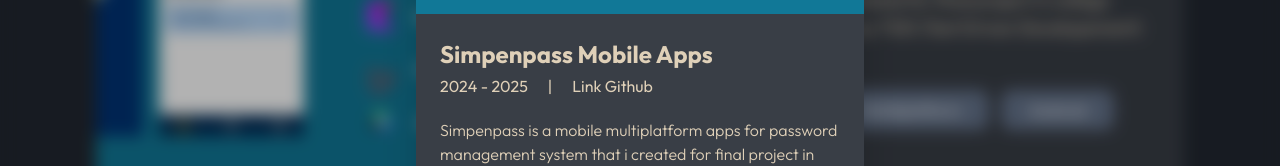
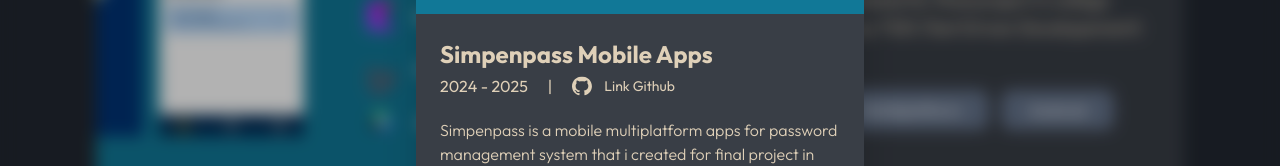
Before and after one commit to admalfrizi/new-porto-web, a Next.js app: page /projects in a window 1280 px wide. Both pictures are taken after a click on the element 888 px from the left and 400 px from the top of the page. Shown: the part 386-552 px from the top of the page. Built offline with nearby package versions, Linux system fonts and the light colour scheme.

Commit message:
add link github in project porto detail

```diff
--- a/src/components/PortoDetailModal.tsx
+++ b/src/components/PortoDetailModal.tsx
@@ -4,6 +4,30 @@
 interface PortoDetailModalProps {
     data: MyProjects
     onClose: () => void;
+}
+
+const LinkGithub = ({linkGithub} : { linkGithub ?: string }) => {
+    if (linkGithub)
+    {
+        return (
+            <>
+                <span>|</span>
+                <a className='flex flex-row space-x-3 items-center' href={linkGithub}>
+                        <Image src={'/icons/github_ic.svg'} alt={''} className='w-5 h-5 max-sm:w-6 max-sm:h-6 max-[768px]:w-8 max-[768px]:h-8' width={40} height={40}/>
+                    <p className='font-main max-sm:text-sm max-[768px]:text-md max-[1024px]:text-lg lg:text-sm'>Link Github</p>
+                </a>
+            </>
+        )
+    }
+    else
+    {
+        return (
+            <>
+            </>
+        )
+
+    }
+
 }
 
 export default function PortoDetailModal({data, onClose}: PortoDetailModalProps) {
@@ -60,8 +84,7 @@
                         </h2>
                         <div className="flex flex-wrap gap-x-5 justify-start pt-1 pb-4">
                             <p>{data.years}</p>
-                            |
-                            <p>Link Github</p>
+                            <LinkGithub linkGithub={data.linkGithub}/>
                         </div>
                         <p className="mt-1 text-base font-light">{data.desc}</p>
                         {/* <p className="mt-4 text-left text-gray-700">{user.bio}</p> */}
--- a/src/data/projects_data.ts
+++ b/src/data/projects_data.ts
@@ -65,7 +65,7 @@
         years: "2023",
         techStack: ["Wordpress", "Divi", "PHP"],
         linkGithub: "",
-        desc: "Simpenpass is a mobile multiplatform apps for password management system that i created for final project in college thesis and also to redefining my TDD (Test Driven Developement) scope when developing app"
+        desc: `This is the official portal for the Human Resources Bureau (BSDM) at Universitas Dian Nuswantoro (UDINUS), serving all lecturers and staff. It provides comprehensive information on recruitment, compensation, benefits, performance, and university policies. Access all administrative services and professional development resources in one central hub.`
     },
     {
         projectName: "NeoSimpeg UDINUS",
@@ -73,7 +73,7 @@
         years: "2024",
         techStack: ["Codeigniter4", "PHP", "MySQL", "jQuery", "Bootstrap"],
         linkGithub: "",
-        desc: "Wastetrack+ is a mobile apps for waste management system for managing waste garbage in semarang city, the apps is developed for KKI programs from campus which i followed by. this apps is designed as dashboard system...."
+        desc: `Engineered and optimized a Lecturer Data Management System for Dian Nuswantoro University. This administrative dashboard centralized lecturer profiles, qualifications, and publication records. Key contributions involved refactoring complex SQL queries and implementing an external API caching strategy (for services like SINTA/Google Scholar), which significantly reduced dashboard load times and improved data retrieval efficiency for administrators.`
     },
     {
         projectName: "SimpenPass Backend API",
@@ -81,7 +81,9 @@
         years: "2024 - 2025",
         techStack: ["Laravel", "PHP", "MySQL"],
         linkGithub: "https://github.com/admalfrizi/simpenpass-api",
-        desc: "Wastetrack+ is a mobile apps for waste management system for managing waste garbage in semarang city, the apps is developed for KKI programs from campus which i followed by. this apps is designed as dashboard system...."
+        desc: `Backend API that i developed for SimpenPass Mobile Apps, the system store all function that
+            related in frontend mobile apps such as autentication user, password data management for both
+            user and group. in addition, this API also provide an Web Screen UI to create user account.`
     },
     {
         projectName: "Old Portofolio Website",
@@ -89,7 +91,8 @@
         years: "2022",
         techStack: ["VueJS", "CSS", "TailwindCSS"],
         linkGithub: "https://github.com/admalfrizi/my-portofolio-web",
-        desc: "Wastetrack+ is a mobile apps for waste management system for managing waste garbage in semarang city, the apps is developed for KKI programs from campus which i followed by. this apps is designed as dashboard system...."
+        desc: `My personal web that i created to store my portofolio of result from my web and mobile apps
+                that i developed in my previous work position.`
     },
     {
         projectName: "Dashboard CRUD Laravel",
@@ -97,6 +100,8 @@
         years: "2023",
         techStack: ["Laravel", "Livewire", "PHP", "MySQL"],
         linkGithub: "https://github.com/admalfrizi/DashboardAdminForAppkuApps",
-        desc: "Wastetrack+ is a mobile apps for waste management system for managing waste garbage in semarang city, the apps is developed for KKI programs from campus which i followed by. this apps is designed as dashboard system...."
+        desc: `a CRUD Apps that i developed for upskill my laravel experience with Create, Read, Update and
+            Delete function, it consist some of a data such as Webinar, Kelas, Kategori Kelas and Berita. also
+            work well for API to mobile apps.`
     }
 ]
```
